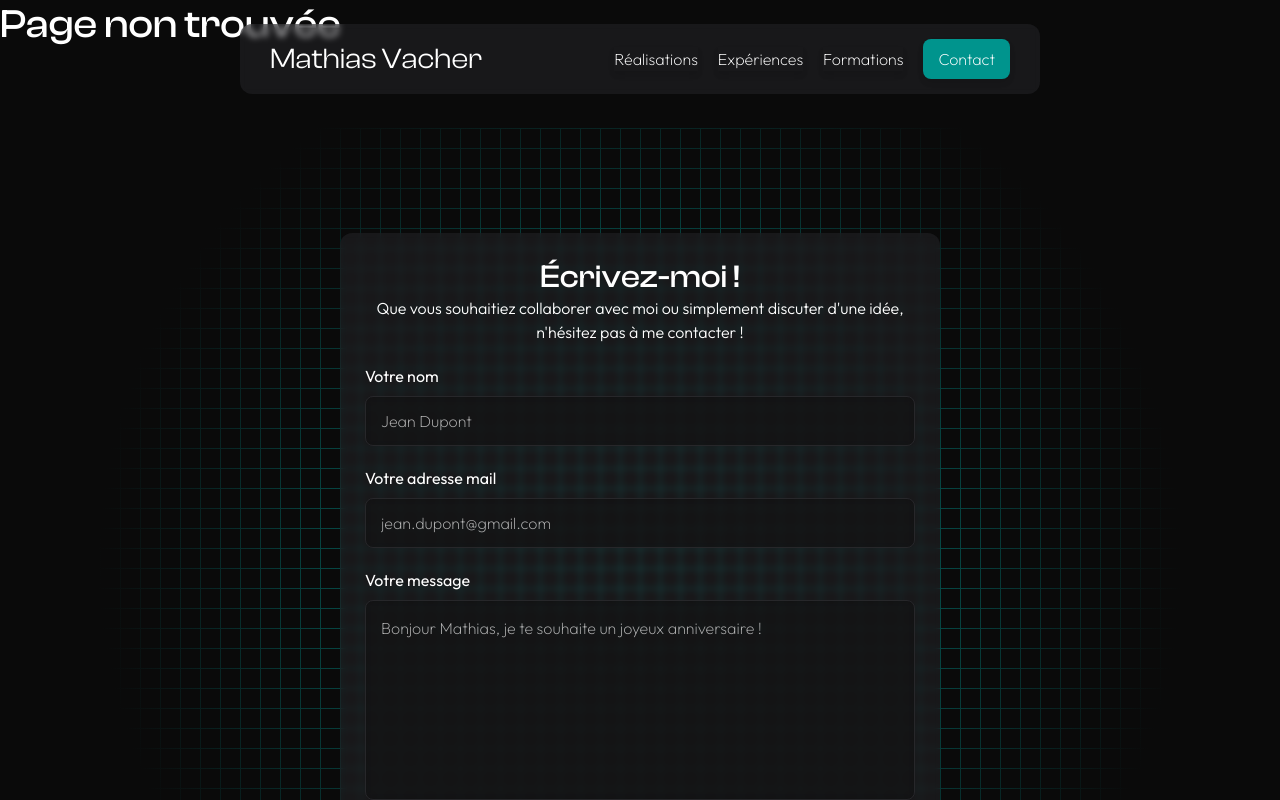
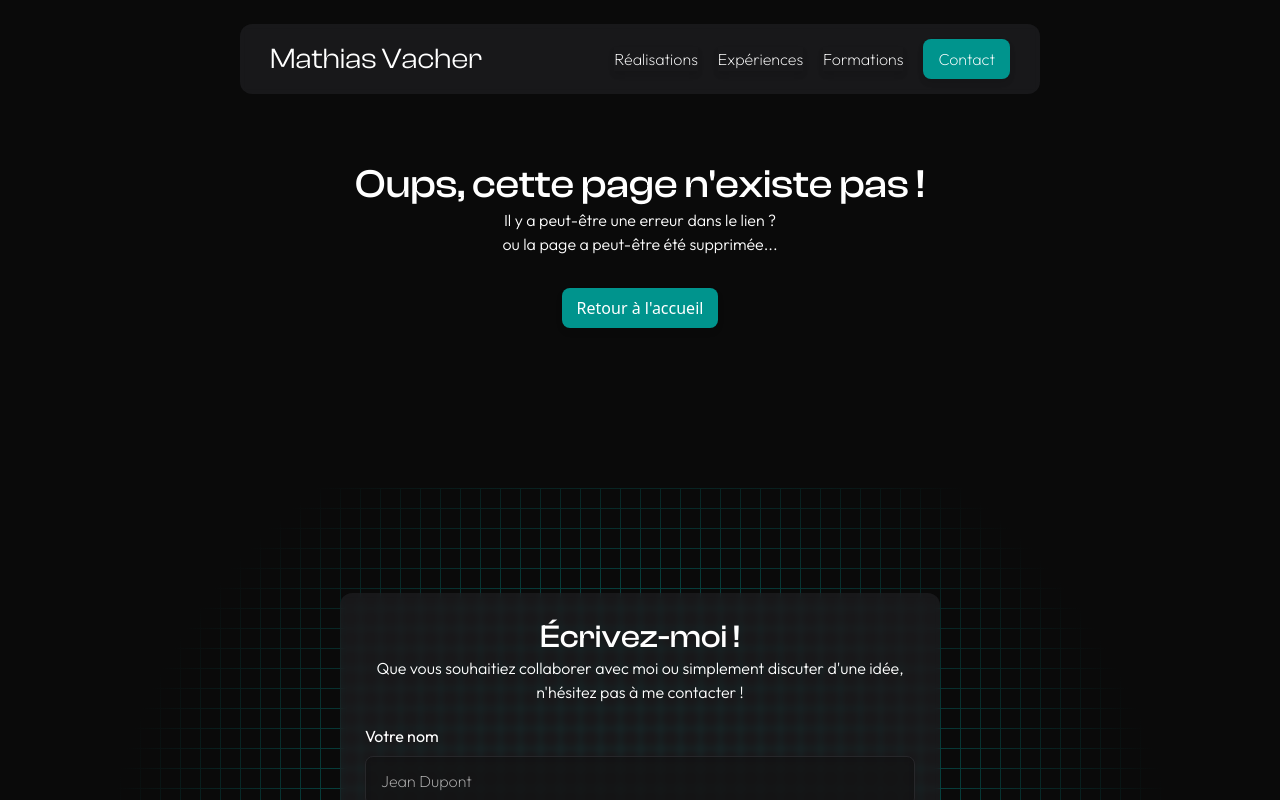
Before and after one commit to mathiasvacher/portfolio, a React (Vite) app: page / in a window 1280 px wide. Shown: the top 800 px of the page. Built offline with nearby package versions, Linux system fonts and the light colour scheme.

Commit message:
Ajout page 404, ajustements css et textes...

```diff
--- a/src/App.tsx
+++ b/src/App.tsx
@@ -6,6 +6,8 @@ import HeroEffect from "./components/heroeffect.tsx";
 import Header from "./components/header.tsx";
 import Footer from "./components/footer.tsx";
 import ScrollToTop from "./components/scrolltotop.tsx";
+import Error from "./components/404.tsx";
+
 
 import PageRealisations from "./pages/realisations.tsx";
 import Homepage from "./pages/homepage.tsx";
@@ -24,7 +26,9 @@ function App() {
           <Route path="/portfolio/" element={<Homepage />} />
           <Route path="/portfolio/realisations" element={<PageRealisations />} />
           <Route path="/portfolio/realisations/:projetId" element={<RealisationsDetails />} />
-          <Route path="*" element={<h1>Page non trouvée</h1>} />
+
+          <Route path="*" element={<Error />} />
+
         </Routes>
 
         <Footer />
--- /dev/null
+++ b/src/components/404.tsx
@@ -0,0 +1,29 @@
+import { useNavigate } from 'react-router-dom';
+
+function Error() {
+    const navigate = useNavigate();
+
+    const handleHomeRedirect = () => {
+        navigate('/portfolio/');
+    };
+
+    return (
+        <section id="error">
+            <h1>
+                Oups, cette page n'existe pas !
+            </h1>
+
+            <p>
+                Il y a peut-être une erreur dans le lien ?
+                <br />
+                ou la page a peut-être été supprimée...
+            </p>
+
+            <button onClick={handleHomeRedirect} className='bouton'>
+                Retour à l'accueil
+            </button>
+        </section>
+    );
+};
+
+export default Error;
--- a/src/pages/realisation-details.tsx
+++ b/src/pages/realisation-details.tsx
@@ -3,6 +3,8 @@ import {
   projetsDev,
   projetsCreation,
 } from "../components/data/realisations-data.tsx";
+
+import Error from '../components/404.tsx';
 
 const RealisationsDetails = () => {
   const { projetId } = useParams();
@@ -15,7 +17,7 @@ const RealisationsDetails = () => {
   const projet = allProjets.find((p) => p.idRea === projetId);
 
   if (!projet) {
-    return <h2>Réalisation non trouvée</h2>;
+    return <Error />;
   }
 
   // Trouver l'indice de la réalisation actuelle
@@ -42,10 +44,10 @@ const RealisationsDetails = () => {
         <div className="navigation-buttons">
           {previousProjet && (
             <button
-              className="bouton"
+              className="bouton btn-navigation prec"
               onClick={() => goToProjet(previousProjet.idRea)}
             >
-              Réalisation précédente
+             <span>←</span> Réalisation précédente
             </button>
           )}
 
@@ -55,10 +57,10 @@ const RealisationsDetails = () => {
 
           {nextProjet && (
             <button
-              className="bouton"
+              className="bouton btn-navigation suiv"
               onClick={() => goToProjet(nextProjet.idRea)}
             >
-              Réalisation suivante
+              Réalisation suivante <span>→</span>
             </button>
           )}
         </div>
--- /dev/null
+++ b/src/scss/404.scss
@@ -0,0 +1,10 @@
+@use 'variables' as *;
+
+
+#error {
+    text-align: center;
+
+    button {
+        margin-top: 2rem;
+    }
+}
--- a/src/scss/realisation-details/realisation-details.scss
+++ b/src/scss/realisation-details/realisation-details.scss
@@ -26,6 +26,20 @@
             display:flex;
             flex-direction: row;
             justify-content: space-between;
+
+            .btn-navigation {
+                span {
+                    margin: 0 0.2rem;
+
+                    &.prec {
+                        margin-left: 0;
+                    }
+
+                    &.suiv {
+                        margin-right: 0;
+                    }
+                }
+            }
 
             .btn-back-to-rea {
                 text-transform: uppercase;
--- a/src/scss/style.scss
+++ b/src/scss/style.scss
@@ -9,6 +9,8 @@
 @use 'headernav' as *;
 @use 'titre-section' as *;
 @use 'contact' as *;
+
+@use '404' as *;
 
 @use './homepage/hero' as *;
 @use './homepage/experiences' as *;
@@ -80,6 +82,10 @@ section {
         margin: calc($spacing-section * 2) auto !important;
     }
 
+    &#error {
+        margin: calc($spacing-section * 2) auto !important;
+    }
+
 }
 
 .swal2-popup {
```
Also changed, not shown: 404.html (deleted, +0 -19 lines).
